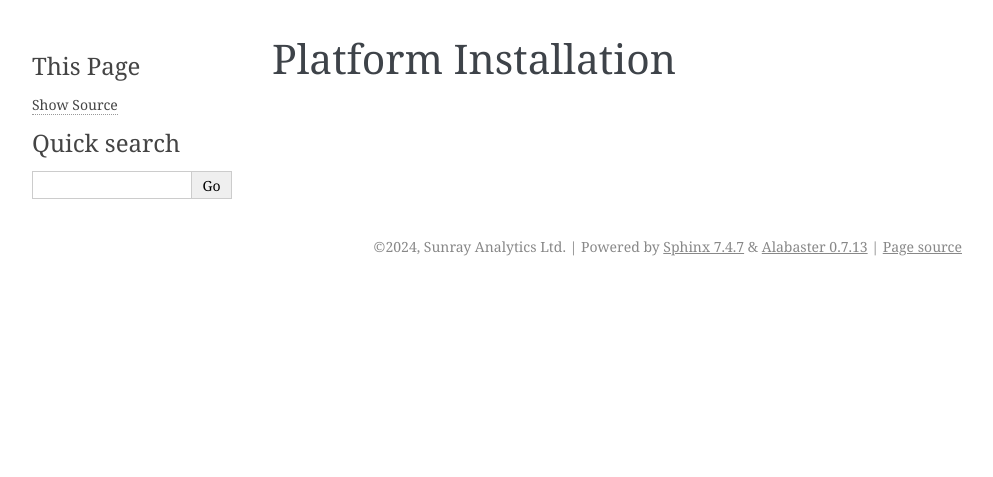
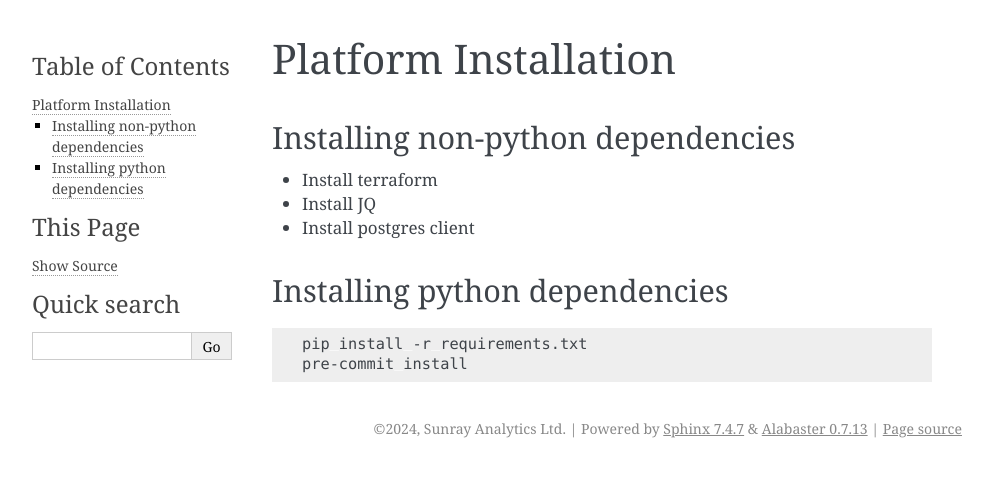
Before and after one commit to SunrayAnalytics/data_platform, a Sphinx documentation site: the page built from docs/install.rst, in a window 1280 px wide. Shown: the top 477 px of the page, without its empty margins (148-1141 px from the left). Built offline with Sphinx 7.4.7, drawn with Linux system fonts in a browser that asks for light colours; the version number could not be read and is left out.

Commit message:
Adding tiny bit of setup documentation

```diff
--- a/docs/install.rst
+++ b/docs/install.rst
@@ -1,3 +1,19 @@
 ==============================
 Platform Installation
 ==============================
+
+-----
+Installing non-python dependencies
+-----
+* Install terraform
+* Install JQ
+* Install postgres client
+
+
+-----
+Installing python dependencies
+-----
+.. code-block:: bash
+
+    pip install -r requirements.txt
+    pre-commit install
```
